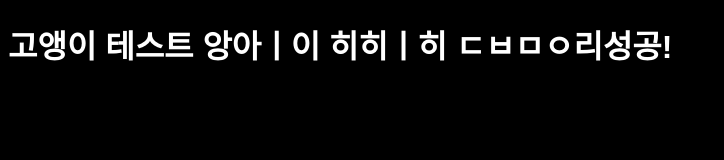
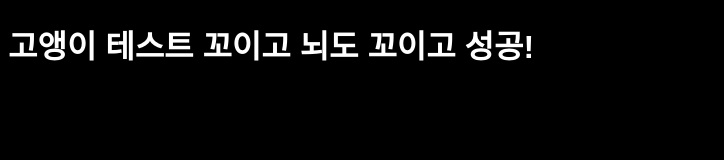
Before and after one commit to nauni83/catfont, a plain HTML site: page index.html in a window 1280 px wide. Shown: the whole page, without its empty margins (0-724 px from the left). Drawn offline with Linux system fonts and the light colour scheme; a web font is replaced by a local one.

Commit message:
Update index.html

```diff
--- a/index.html
+++ b/index.html
@@ -18,6 +18,6 @@
     </style>
 </head>
 <body>
-    <h1>고앵이 테스트 앙아ㅣ이  히히ㅣ히 ㄷㅂㅁㅇ리성공!</h1>
+    <h1>고앵이 테스트 꼬이고 뇌도 꼬이고 성공!</h1>
 </body>
 </html>
```
